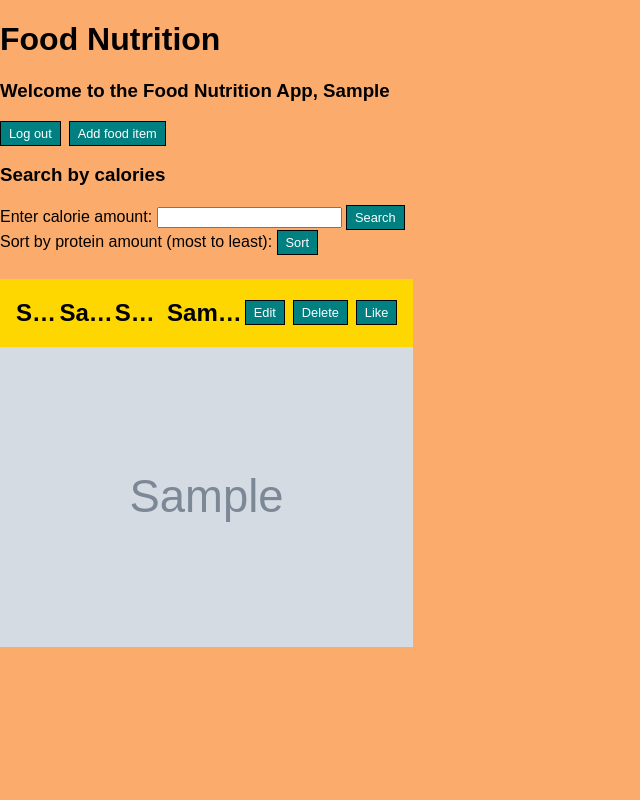
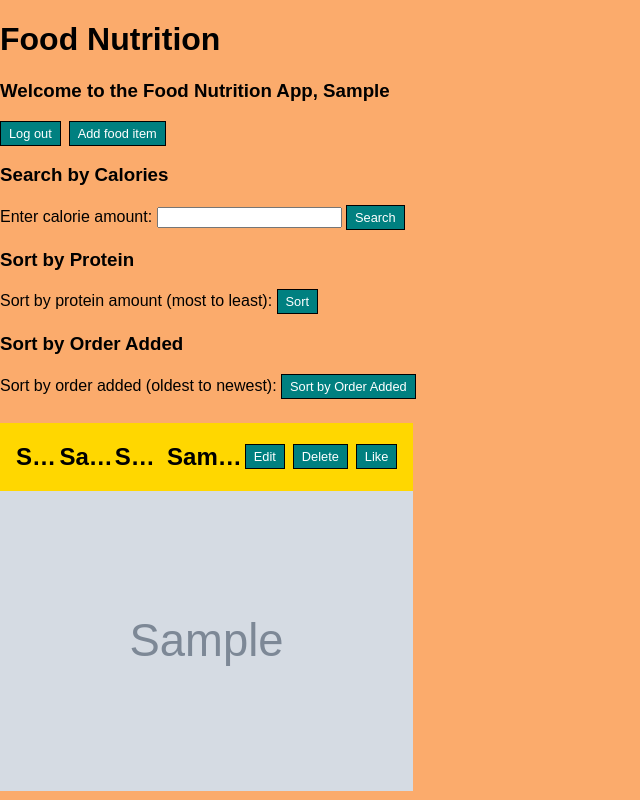
Before and after one commit to Adrian484/crud_app, a Flask app: page /foods in a window 1280 px wide. Shown: the whole page, without its empty margins (0-640 px from the left). Run offline with Flask 3, Linux system fonts and the light colour scheme; the visitor is signed in with stand-in values (Sample User, id 1); grey boxes marked "Sample" are stand-in pictures; a database or web service that is not in the repository returns one stand-in record (values such as "Sample title"); some libraries are stand-ins or nearby versions.

Commit message:
Added sort by order added function, CRUD and other features still work

```diff
--- a/app.py
+++ b/app.py
@@ -42,7 +42,9 @@ def index():
         foods = all_foods()
         return render_template('foods/index.html', foods=foods, current_user=current_user())
 
-
+@app.route('/foods/revert', methods=['POST'])
+def revert_order():
+    return redirect(url_for('index'))
 
 
 # mkdir app_app
--- a/controllers/foods_controller.py
+++ b/controllers/foods_controller.py
@@ -4,7 +4,6 @@ from services.session_info import current_user
 import random
 
 def index():
-    print('hello')
     red = random.randint(0, 255)
     green = random.randint(0, 255)
     blue = random.randint(0, 255)
@@ -17,10 +16,10 @@ def index():
 
     if max_calories:  # If a maximum calorie amount is provided, call the calorie_amount function
         foods = calorie_amount(max_calories)
-        print("hello!")
     elif sort_attribute == 'protein':  # If the sort attribute is 'protein', call the sort_by function
         foods = sort_by('protein')
-        print("hello")
+    elif sort_attribute == 'order_added':  # If the sort attribute is 'order_added', call the sort_by_order_added function
+        foods = sort_by_order_added()
     else:  # Otherwise, retrieve all foods
         foods = all_foods()
 
--- a/models/food.py
+++ b/models/food.py
@@ -16,6 +16,10 @@ def calorie_amount(calories):
 def sort_by(protein):
     query = "SELECT * FROM foods ORDER BY protein DESC;"
     foods = sql(query)
+    return foods
+
+def sort_by_order_added():
+    foods = sql('SELECT * FROM foods ORDER BY id ASC')
     return foods
 
 # def calorie_amount(max_calories):
--- a/templates/foods/index.html
+++ b/templates/foods/index.html
@@ -32,16 +32,23 @@ body {
 
 </section>
 
-<h3>Search by calories</h3>
+<h3>Search by Calories</h3>
 <form method="POST" action="/">
   <label for="calorie_amount">Enter calorie amount:</label>
   <input type="number" id="calorie_amount" name="calorie_amount" required>
   <button type="submit">Search</button>
 </form>
+<h3>Sort by Protein</h3>
 <form method="POST" action="/">
   <label for="sort_by">Sort by protein amount (most to least):</label>
   <input type="hidden" id="sort_by" name="sort_by" value="protein">
   <button type="submit">Sort</button>
+</form>
+<h3>Sort by Order Added</h3>
+<form method="POST" action="/">
+  <label for="sort_by_order_added">Sort by order added (oldest to newest):</label>
+  <input type="hidden" id="sort_by_order_added" name="sort_by" value="order_added">
+  <button type="submit">Sort by Order Added</button>
 </form>
 
 
```
